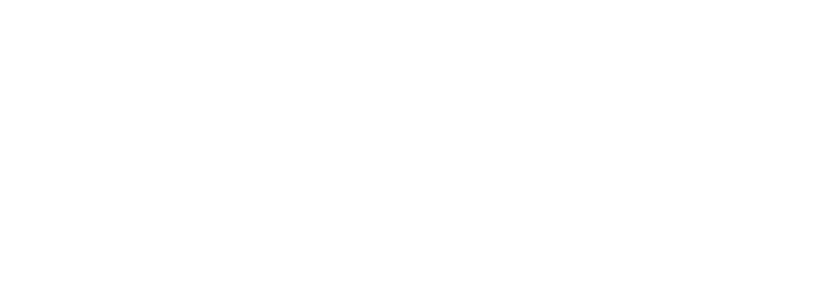
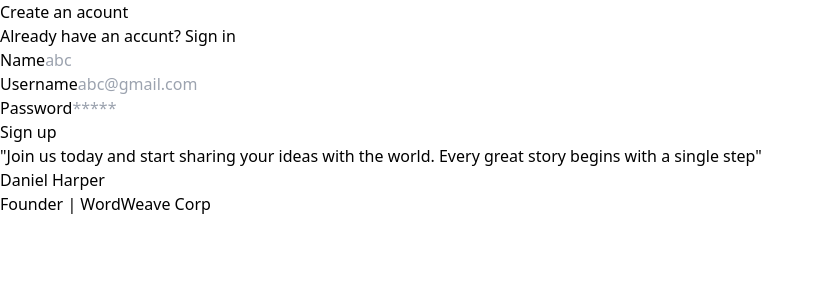
Before and after one commit to saumyasingh107/Inkwave-blog-app, a React (Vite) app in the folder frontend/: page / in a window 1280 px wide. Before the commit this address had no page. Shown: the top 300 px of the page, without its empty margins (0-824 px from the left). Built offline with nearby package versions, Linux system fonts and the light colour scheme.

Commit message:
final changes

```diff
--- a/frontend/src/App.tsx
+++ b/frontend/src/App.tsx
@@ -11,7 +11,7 @@
     <>
       <BrowserRouter>
         <Routes>
-          <Route path="/signup" element={<Signup />} />
+          <Route path="/" element={<Signup />} />
           <Route path="/signin" element={<Signin />} />
           <Route path="/blog/:id" element={<Blog />} />
           <Route path="/blogs" element={<Blogs />} />
--- a/frontend/src/components/Auth.tsx
+++ b/frontend/src/components/Auth.tsx
@@ -17,7 +17,7 @@
   const sendRequest=async ()=>{
     try{
 
-        const response=await axios.post(`${BAKCEND_URL}/api/v1/user/${type==="signup"?"signup":"signin"}`,inputs);
+        const response=await axios.post(`${BAKCEND_URL}/api/v1/user/${type==="signup"?"":"signin"}`,inputs);
         const jwt= response.data.token;
         console.log(response.data)
         localStorage.setItem("token",jwt);
```
